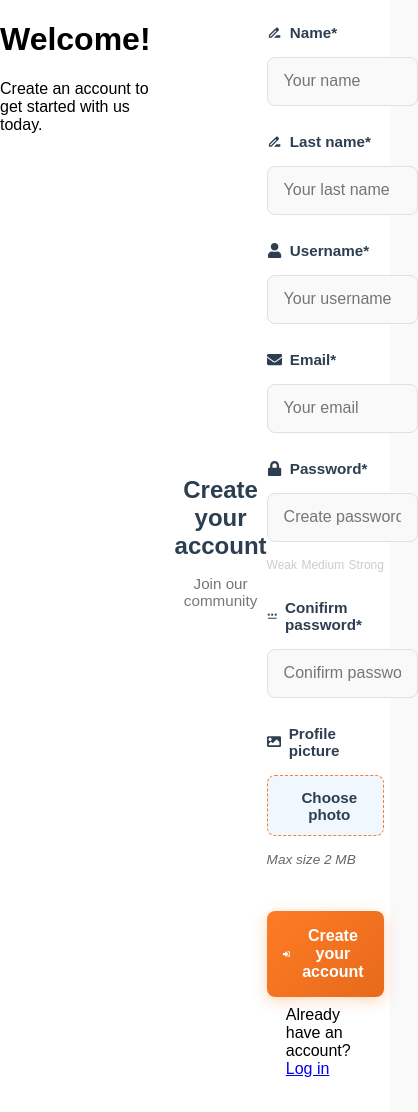
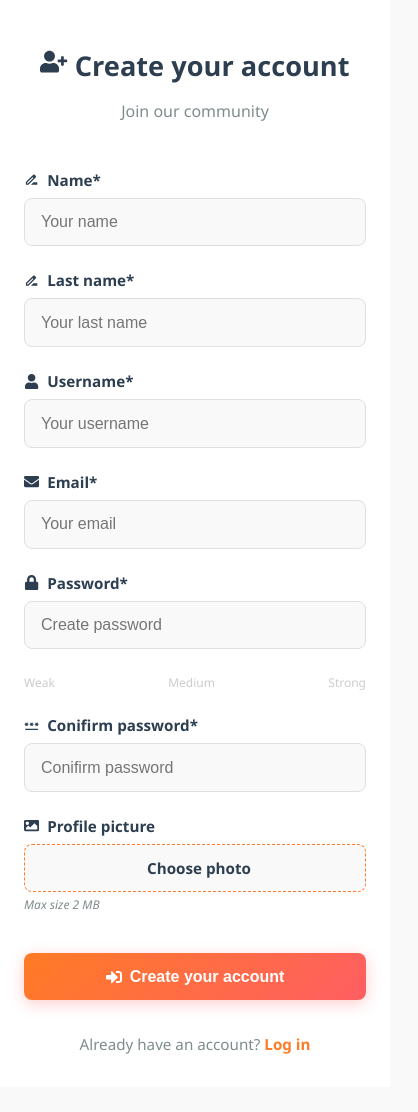
Before and after one commit to 0bora0/RecipeVault, a React (Create React App) app in the folder recipe-vault/: page /register in a window 390 px wide. Shown: the whole page, 418 px wide, since content can reach past the window. After the commit the page ends 1087 px from the top, so only its background shows below. Built offline with nearby package versions, Linux system fonts and the light colour scheme.

Commit message:
update register component's styles

```diff
--- a/recipe-vault/src/pages/Register/Register.css
+++ b/recipe-vault/src/pages/Register/Register.css
@@ -1,248 +1,191 @@
-:root {
-  --primary-color: #ff7b25;
-  --primary-dark: #e66a1a;
-  --secondary-color: #2c3e50;
-  --text-color: #333;
-  --light-gray: #f5f5f5;
-  --medium-gray: #e0e0e0;
-  --dark-gray: #777;
-  --error-color: #e74c3c;
-  --success-color: #2ecc71;
-  --shadow: 0 4px 20px rgba(0, 0, 0, 0.1);
-  --transition: all 0.3s ease;
-}
-
 .register-page {
   display: flex;
   min-height: 100vh;
-  font-family: 'Poppins', sans-serif;
-  background-color: #fff;
+  font-family: 'Segoe UI', Tahoma, Geneva, Verdana, sans-serif;
+  background: #fff;
 }
 
-.register-hero {
+.register-image {
   flex: 1;
   background:
-    linear-gradient(135deg, rgba(44, 62, 80, 0.85), rgba(255, 123, 37, 0.85)),
+    linear-gradient(rgba(44, 62, 80, 0.2), rgba(255, 123, 37, 0.2)),
     url('https://images.unsplash.com/photo-1546069901-ba9599a7e63c?ixlib=rb-4.0.3&auto=format&fit=crop&w=1200&q=80') center/cover no-repeat;
   display: flex;
-  align-items: center;
+  flex-direction: column;
   justify-content: center;
   padding: 2rem;
   color: white;
   position: relative;
-  overflow: hidden;
 }
 
-.hero-content {
-  max-width: 600px;
-  z-index: 2;
-  animation: fadeInUp 0.8s ease-out;
+.register-image::before {
+  content: '';
+  position: absolute;
+  top: 0;
+  right: 0;
+  width: 100px;
+  height: 100%;
+  background: linear-gradient(90deg, transparent, rgba(255,255,255,1));
+  z-index: 1;
 }
 
-.hero-content h1 {
-  font-size: 2.5rem;
-  font-weight: 700;
-  margin-bottom: 1.5rem;
-  line-height: 1.2;
+.register-image-content {
+  max-width: 500px;
+  margin: 0 auto;
+  position: relative;
+  z-index: 2;
 }
 
-.hero-content p {
-  font-size: 1.1rem;
-  margin-bottom: 2rem;
-  opacity: 0.9;
+.register-image h1 {
+  font-size: 2.5rem;
+  margin-bottom: 1rem;
+  font-weight: 700;
+  text-shadow: 0 2px 4px rgba(0,0,0,0.3);
 }
 
-.hero-benefits {
-  margin-top: 2rem;
-}
-
-.benefit-item {
-  display: flex;
-  align-items: center;
-  gap: 1rem;
-  margin-bottom: 1rem;
-}
-
-.benefit-icon {
-  font-size: 1.5rem;
-  min-width: 40px;
+.register-image p {
+  font-size: 1.1rem;
+  line-height: 1.6;
+  text-shadow: 0 1px 2px rgba(0,0,0,0.2);
 }
 
 .register-container {
   flex: 1;
-  max-width: 600px;
+  max-width: 500px;
   display: flex;
-  align-items: center;
+  flex-direction: column;
   justify-content: center;
-  padding: 2rem;
-}
-
-.register-card {
-  width: 100%;
-  max-width: 500px;
+  padding: 3rem;
   background: white;
-  border-radius: 16px;
-  box-shadow: var(--shadow);
-  padding: 2.5rem;
-  animation: fadeIn 0.6s ease-out;
 }
 
 .register-header {
+  margin-bottom: 2rem;
   text-align: center;
-  margin-bottom: 2rem;
 }
 
 .register-header h2 {
-  font-size: 1.8rem;
-  font-weight: 700;
-  color: var(--secondary-color);
+  color: #2c3e50;
+  font-size: 2rem;
   margin-bottom: 0.5rem;
 }
 
 .register-header p {
-  color: var(--dark-gray);
-  font-size: 0.95rem;
+  color: #7f8c8d;
+  font-size: 1rem;
 }
 
 .error-message {
-  background-color: rgba(231, 76, 60, 0.1);
-  color: var(--error-color);
+  background: #ffebee;
+  color: #d32f2f;
   padding: 1rem;
   border-radius: 8px;
   margin-bottom: 1.5rem;
   display: flex;
   align-items: center;
   gap: 0.5rem;
-  border-left: 4px solid var(--error-color);
-}
-
-.error-icon {
-  font-weight: bold;
-  font-size: 1.2rem;
+  animation: fadeIn 0.3s ease-out;
 }
 
 .register-form {
   display: flex;
   flex-direction: column;
-  gap: 1.2rem;
-}
-
-.form-row {
-  display: flex;
-  gap: 1rem;
+  gap: 1.5rem;
 }
 
 .form-group {
-  flex: 1;
-  margin-bottom: 0.5rem;
+  display: flex;
+  flex-direction: column;
+  gap: 0.5rem;
 }
 
 .form-group label {
+  font-weight: 600;
+  color: #2c3e50;
+  font-size: 0.95rem;
   display: flex;
   align-items: center;
   gap: 0.5rem;
-  font-size: 0.9rem;
-  font-weight: 500;
-  color: var(--secondary-color);
-  margin-bottom: 0.5rem;
 }
 
-.input-icon {
-  color: var(--primary-color);
+input {
+  padding: 1rem;
+  border: 1px solid #e0e0e0;
+  border-radius: 8px;
   font-size: 1rem;
+  transition: all 0.3s ease;
+  background: #f9f9f9;
 }
 
-.form-group input {
-  width: 100%;
-  padding: 0.8rem 1rem;
-  border: 1px solid var(--medium-gray);
-  border-radius: 8px;
-  font-size: 0.95rem;
-  transition: var(--transition);
-}
-
-.form-group input:focus {
+input:focus {
   outline: none;
-  border-color: var(--primary-color);
+  border-color: #ff7b25;
   box-shadow: 0 0 0 3px rgba(255, 123, 37, 0.2);
+  background: #fff;
 }
 
 .password-strength {
   margin-top: 0.5rem;
 }
 
-.strength-meter-container {
-  height: 6px;
-  background-color: var(--light-gray);
-  border-radius: 3px;
-  overflow: hidden;
-  margin-bottom: 0.3rem;
-}
-
 .strength-meter {
-  height: 100%;
-  transition: var(--transition);
+  height: 4px;
+  border-radius: 2px;
+  transition: all 0.3s ease;
 }
 
 .strength-labels {
   display: flex;
   justify-content: space-between;
   font-size: 0.75rem;
-  color: var(--dark-gray);
+  color: #7f8c8d;
+  margin-top: 0.3rem;
 }
 
-.file-upload-container {
-  margin-top: 0.5rem;
+.file-input-container {
+  display: flex;
+  flex-direction: column;
+  gap: 0.3rem;
 }
 
 .file-input {
   display: none;
 }
 
-.file-upload-label {
+.file-input-label {
+  padding: 0.8rem 1rem;
+  background: #f9f9f9;
+  border: 1px solid #e0e0e0;
+  border-radius: 8px;
+  font-size: 0.9rem;
+  color: #2c3e50;
+  cursor: pointer;
   display: flex;
-  flex-direction: column;
   align-items: center;
-  justify-content: center;
-  padding: 1.5rem;
-  border: 2px dashed var(--medium-gray);
-  border-radius: 8px;
-  cursor: pointer;
-  transition: var(--transition);
-  text-align: center;
+  gap: 0.5rem;
+  transition: all 0.3s ease;
 }
 
-.file-upload-label:hover {
-  border-color: var(--primary-color);
-  background-color: rgba(255, 123, 37, 0.05);
+.file-input-label:hover {
+  background: #f0f0f0;
 }
 
-.upload-icon {
-  font-size: 1.5rem;
-  color: var(--primary-color);
-  margin-bottom: 0.5rem;
+.form-hint {
+  font-size: 0.75rem;
+  color: #7f8c8d;
 }
 
-.upload-text {
-  font-size: 0.9rem;
-  font-weight: 500;
-  color: var(--secondary-color);
-}
-
-.upload-hint {
-  font-size: 0.75rem;
-  color: var(--dark-gray);
-  margin-top: 0.3rem;
+.image-preview-container {
+  margin-top: 1rem;
 }
 
 .image-preview {
   position: relative;
-  margin-top: 1rem;
-  width: 100px;
-  height: 100px;
-  border-radius: 8px;
+  width: 80px;
+  height: 80px;
+  border-radius: 50%;
   overflow: hidden;
-  border: 1px solid var(--medium-gray);
+  border: 2px solid #e0e0e0;
 }
 
 .image-preview img {
@@ -253,29 +196,34 @@
 
 .remove-image-btn {
   position: absolute;
-  top: -10px;
-  right: -10px;
-  width: 28px;
-  height: 28px;
-  background: var(--error-color);
+  top: 0;
+  right: 0;
+  background: rgba(0, 0, 0, 0.5);
+  border: none;
   color: white;
-  border: none;
-  border-radius: 50%;
-  font-size: 1rem;
-  font-weight: bold;
-  cursor: pointer;
+  width: 24px;
+  height: 24px;
   display: flex;
   align-items: center;
   justify-content: center;
-  transition: var(--transition);
+  border-radius: 0 0 0 8px;
+  cursor: pointer;
+  transition: all 0.2s ease;
 }
 
 .remove-image-btn:hover {
-  transform: scale(1.1);
+  background: rgba(0, 0, 0, 0.7);
+}
+
+.form-footer {
+  display: flex;
+  flex-direction: column;
+  gap: 1.5rem;
+  margin-top: 1rem;
 }
 
 .submit-btn {
-  background: linear-gradient(135deg, var(--primary-color), var(--primary-dark));
+  background: linear-gradient(135deg, #ff7b25 0%, #ff5e62 100%);
   color: white;
   border: none;
   padding: 1rem;
@@ -283,103 +231,84 @@
   font-weight: 600;
   border-radius: 8px;
   cursor: pointer;
-  transition: var(--transition);
+  transition: all 0.3s ease;
   display: flex;
   align-items: center;
   justify-content: center;
   gap: 0.5rem;
-  margin-top: 1rem;
-  box-shadow: 0 4px 15px rgba(255, 123, 37, 0.3);
 }
 
-.submit-btn:hover {
+.submit-btn:hover:not(:disabled) {
   transform: translateY(-2px);
-  box-shadow: 0 6px 20px rgba(255, 123, 37, 0.4);
+  box-shadow: 0 5px 15px rgba(255, 94, 98, 0.3);
 }
 
 .submit-btn:disabled {
   opacity: 0.7;
   cursor: not-allowed;
-  transform: none;
-  box-shadow: none;
 }
 
-.btn-icon {
-  font-size: 1rem;
+.login-link {
+  text-align: center;
+  color: #7f8c8d;
+  font-size: 0.95rem;
+}
+
+.login-link a {
+  color: #ff7b25;
+  font-weight: 600;
+  text-decoration: none;
+  transition: all 0.2s ease;
+}
+
+.login-link a:hover {
+  text-decoration: underline;
 }
 
 .spinner {
-  width: 18px;
-  height: 18px;
-  border: 3px solid rgba(255, 255, 255, 0.3);
+  display: inline-block;
+  width: 1rem;
+  height: 1rem;
+  border: 2px solid rgba(255, 255, 255, 0.3);
   border-radius: 50%;
   border-top-color: white;
-  animation: spin 1s ease-in-out infinite;
-  margin-right: 0.5rem;
+  animation: spin 1s linear infinite;
 }
 
-.login-redirect {
-  text-align: center;
-  font-size: 0.9rem;
-  color: var(--dark-gray);
-  margin-top: 1.5rem;
-}
-
-.login-redirect a {
-  color: var(--primary-color);
-  font-weight: 500;
-  text-decoration: none;
-  transition: var(--transition);
-}
-
-.login-redirect a:hover {
-  text-decoration: underline;
-}
-
-/* Animations */
 @keyframes fadeIn {
-  from { opacity: 0; }
-  to { opacity: 1; }
-}
-
-@keyframes fadeInUp {
-  from {
-    opacity: 0;
-    transform: translateY(20px);
-  }
-  to {
-    opacity: 1;
-    transform: translateY(0);
-  }
+  from { opacity: 0; transform: translateY(-10px); }
+  to { opacity: 1; transform: translateY(0); }
 }
 
 @keyframes spin {
   to { transform: rotate(360deg); }
 }
 
-@media (max-width: 992px) {
-  .register-hero {
+@media (max-width: 768px) {
+  .register-page {
+    flex-direction: column;
+  }
+
+  .register-image {
     display: none;
   }
 
   .register-container {
+    padding: 2rem;
     max-width: 100%;
-    padding: 1.5rem;
   }
 }
 
-@media (max-width: 576px) {
-  .register-card {
+@media (max-width: 480px) {
+  .register-container {
     padding: 1.5rem;
-    box-shadow: none;
-  }
-
-  .form-row {
-    flex-direction: column;
-    gap: 1.2rem;
   }
 
   .register-header h2 {
-    font-size: 1.5rem;
+    font-size: 1.7rem;
+  }
+
+  input, .submit-btn {
+    padding: 0.9rem;
   }
 }
--- a/recipe-vault/src/pages/Register/Register.jsx
+++ b/recipe-vault/src/pages/Register/Register.jsx
@@ -3,9 +3,17 @@ import { createUserWithEmailAndPassword } from "firebase/auth";
 import { doc, setDoc } from "firebase/firestore";
 import { auth, db } from "../../services/firebaseConfig";
 import { useNavigate, Link } from "react-router-dom";
-import { FaUser, FaLock, FaEnvelope, FaImage, FaSignInAlt } from "react-icons/fa";
+import {
+  FaUser,
+  FaLock,
+  FaEnvelope,
+  FaImage,
+  FaSignInAlt,
+  FaUserPlus,
+} from "react-icons/fa";
+
 import { MdDriveFileRenameOutline, MdPassword } from "react-icons/md";
-import "./Register.css";
+import "../Register/Register.css";
 
 function Register() {
   const [formData, setFormData] = useState({
@@ -14,7 +22,7 @@ function Register() {
     username: "",
     email: "",
     password: "",
-    confirmPassword: ""
+    confirmPassword: "",
   });
   const [profilePicture, setProfilePicture] = useState(null);
   const [previewImage, setPreviewImage] = useState(null);
@@ -25,9 +33,9 @@ function Register() {
 
   const handleChange = (e) => {
     const { name, value } = e.target;
-    setFormData(prev => ({
+    setFormData((prev) => ({
       ...prev,
-      [name]: value
+      [name]: value,
     }));
 
     if (name === "password") {
@@ -77,7 +85,9 @@ function Register() {
     }
 
     if (passwordStrength < 3) {
-      setError("The password is too weak. Use at least 8 characters, including uppercase letters and numbers.");
+      setError(
+        "The password is too weak. Use at least 8 characters, including uppercase letters and numbers."
+      );
       setIsSubmitting(false);
       return;
     }
@@ -97,7 +107,7 @@ function Register() {
         email: formData.email,
         profilePicture,
         createdAt: new Date(),
-        lastLogin: new Date()
+        lastLogin: new Date(),
       });
       navigate("/");
     } catch (error) {
@@ -105,7 +115,9 @@ function Register() {
       if (error.code === "auth/email-already-in-use") {
         setError("This email address is already in use.");
       } else if (error.code === "auth/weak-password") {
-        setError("The password is too weak. Use at least 8 characters, including uppercase letters and numbers.");
+        setError(
+          "The password is too weak. Use at least 8 characters, including uppercase letters and numbers."
+        );
       } else if (error.code === "auth/invalid-email") {
         setError("Invalid email address.");
       } else {
@@ -132,7 +144,9 @@ function Register() {
 
       <div className="register-container">
         <div className="register-header">
-        <h2>Create your account</h2>
+          <h2>
+            <FaUserPlus /> Create your account
+          </h2>
           <p>Join our community</p>
         </div>
 
@@ -222,13 +236,40 @@ function Register() {
                 className="strength-meter"
                 style={{
                   width: `${(passwordStrength / 5) * 100}%`,
-                  backgroundColor: getPasswordStrengthColor()
+                  backgroundColor: getPasswordStrengthColor(),
                 }}
               ></div>
               <div className="strength-labels">
-                <span style={{ color: passwordStrength >= 1 ? getPasswordStrengthColor() : "#ccc" }}>Weak</span>
-                <span style={{ color: passwordStrength >= 3 ? getPasswordStrengthColor() : "#ccc" }}>Medium</span>
-                <span style={{ color: passwordStrength >= 5 ? getPasswordStrengthColor() : "#ccc" }}>Strong</span>
+                <span
+                  style={{
+                    color:
+                      passwordStrength >= 1
+                        ? getPasswordStrengthColor()
+                        : "#ccc",
+                  }}
+                >
+                  Weak
+                </span>
+                <span
+                  style={{
+                    color:
+                      passwordStrength >= 3
+                        ? getPasswordStrengthColor()
+                        : "#ccc",
+                  }}
+                >
+                  Medium
+                </span>
+                <span
+                  style={{
+                    color:
+                      passwordStrength >= 5
+                        ? getPasswordStrengthColor()
+                        : "#ccc",
+                  }}
+                >
+                  Strong
+                </span>
               </div>
             </div>
           </div>
@@ -261,7 +302,8 @@ function Register() {
                 className="file-input"
               />
               <label htmlFor="profilePicture" className="file-input-label">
-                <i className="bi bi-image"></i> {previewImage ? "Change photo" : "Choose photo"}
+                <i className="bi bi-image"></i>{" "}
+                {previewImage ? "Change photo" : "Choose photo"}
               </label>
               <small className="form-hint">Max size 2 MB</small>
             </div>
@@ -269,10 +311,7 @@ function Register() {
             {previewImage && (
               <div className="image-preview-container">
                 <div className="image-preview">
-                  <img
-                    src={previewImage}
-                    alt="Preview Image"
-                  />
+                  <img src={previewImage} alt="Preview Image" />
                   <button
                     type="button"
                     onClick={() => {
```
Lines whose indentation alone changed are shown as unchanged.
